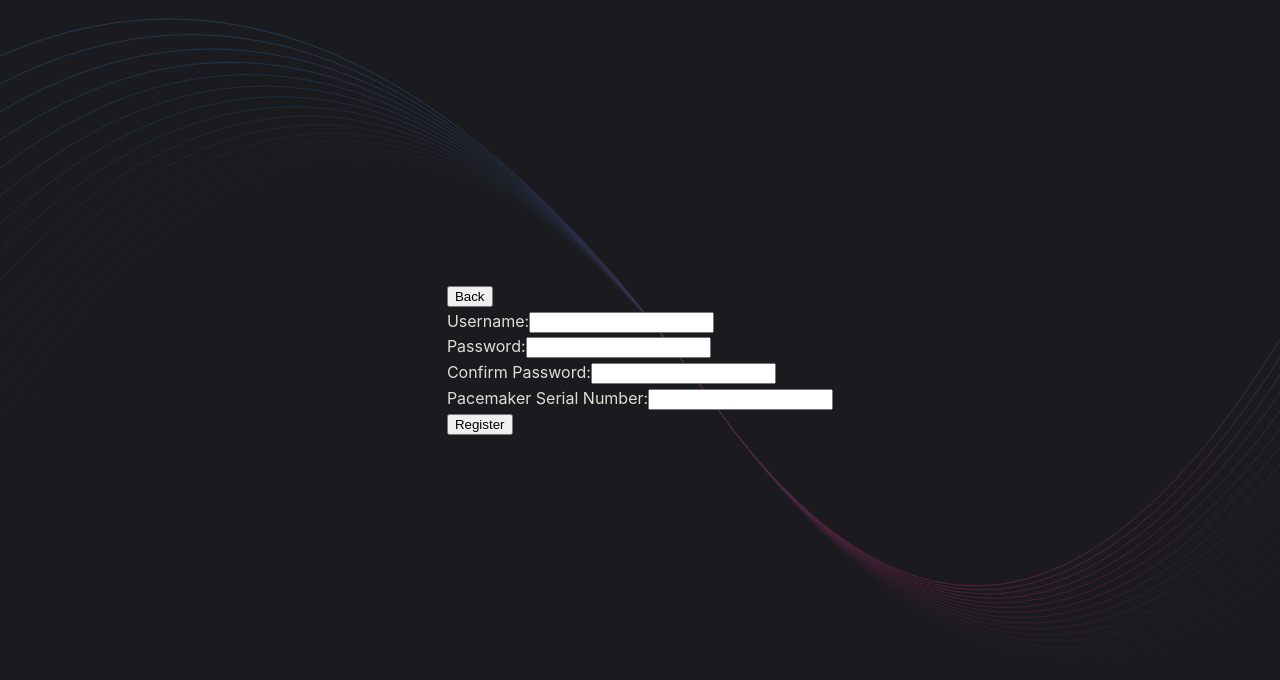
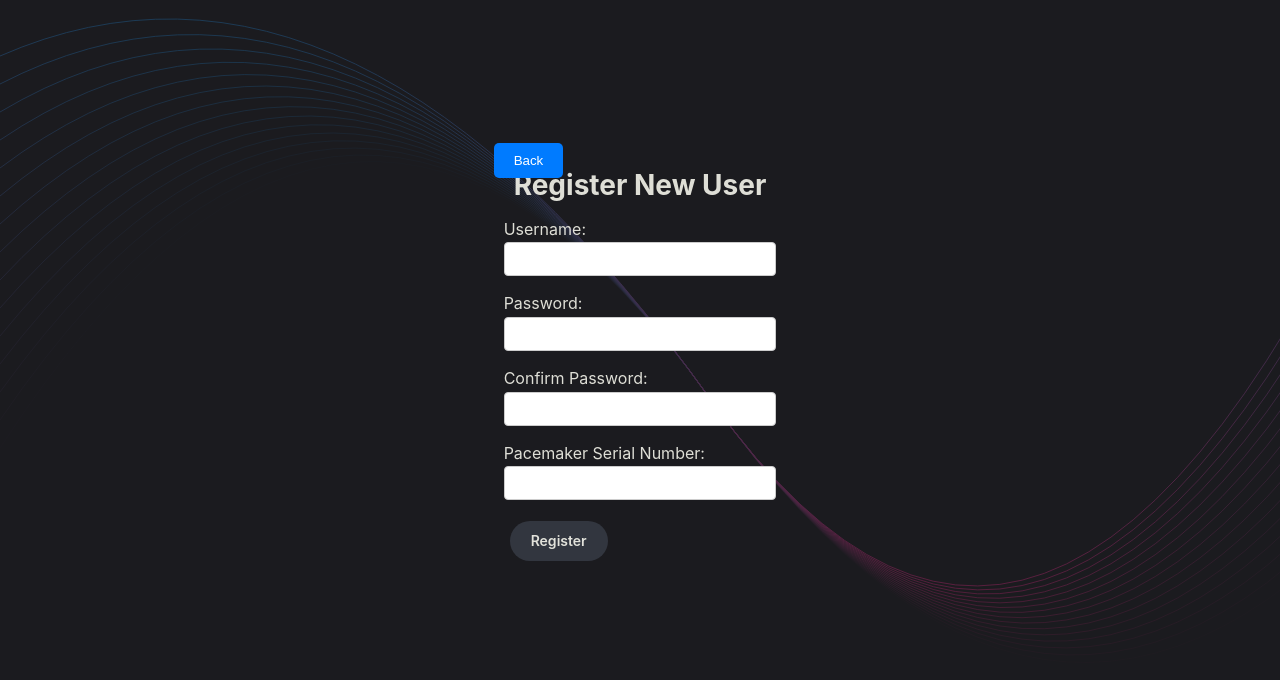
Before and after one commit to andrewderango/HeartFlow, a React (Vite) app in the folder dcm/src/renderer/: page /register in a window 1280 px wide. Shown: the top 680 px of the page. Built offline with nearby package versions, Linux system fonts and the light colour scheme.

Commit message:
add styling to register form

```diff
--- /dev/null
+++ b/dcm/src/renderer/src/components/Register.css
@@ -0,0 +1,39 @@
+.register-container {
+    position: relative;
+    padding: 20px;
+  }
+
+  .back-button {
+    position: absolute;
+    top: 10px;
+    left: 10px;
+    padding: 10px 20px;
+    background-color: #007bff;
+    color: white;
+    border: none;
+    border-radius: 5px;
+    cursor: pointer;
+  }
+
+  .back-button:hover {
+    background-color: #0056b3;
+  }
+
+  form {
+    display: flex;
+    flex-direction: column;
+    gap: 15px;
+  }
+
+  label {
+    display: flex;
+    flex-direction: column;
+    font-size: 16px;
+  }
+
+  input {
+    padding: 8px;
+    font-size: 14px;
+    border: 1px solid #ccc;
+    border-radius: 4px;
+  }
--- a/dcm/src/renderer/src/components/Register.tsx
+++ b/dcm/src/renderer/src/components/Register.tsx
@@ -1,5 +1,6 @@
 import React, { useState } from 'react'
-import { useNavigate } from 'react-router-dom'
+import { useNavigate, Link } from 'react-router-dom'
+import './Register.css'
 
 function Register(): JSX.Element {
   const [username, setUsername] = useState('')
@@ -10,6 +11,7 @@ function Register(): JSX.Element {
 
   const handleSubmit = (event: React.FormEvent) => {
     event.preventDefault()
+    console.log('Register button clicked')
     // here we want to interact with the local db (store password, unique serial number and username, max 10 usrs, etc.)
   }
 
@@ -18,6 +20,7 @@ function Register(): JSX.Element {
       <button className="back-button" type="button" onClick={() => navigate('/')}>
         Back
       </button>
+      <div className="text">Register New User</div>
       <form onSubmit={handleSubmit}>
         <div>
           <label>
@@ -63,7 +66,17 @@ function Register(): JSX.Element {
             />
           </label>
         </div>
-        <button type="submit">Register</button>
+        <div className="action">
+          <Link
+            to="#"
+            onClick={(e) => {
+              e.preventDefault()
+              handleSubmit(e as unknown as React.FormEvent)
+            }}
+          >
+            Register
+          </Link>
+        </div>
       </form>
     </div>
   )
```
